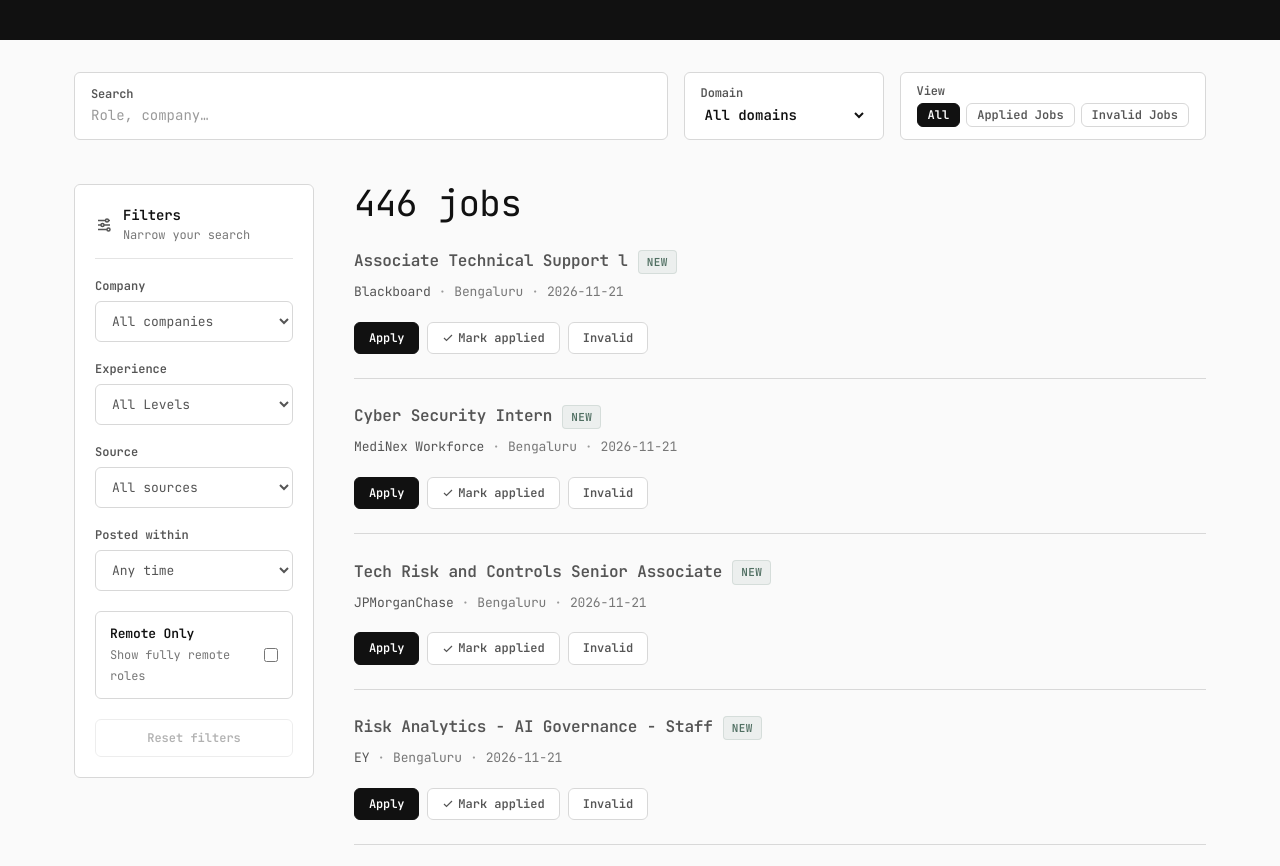
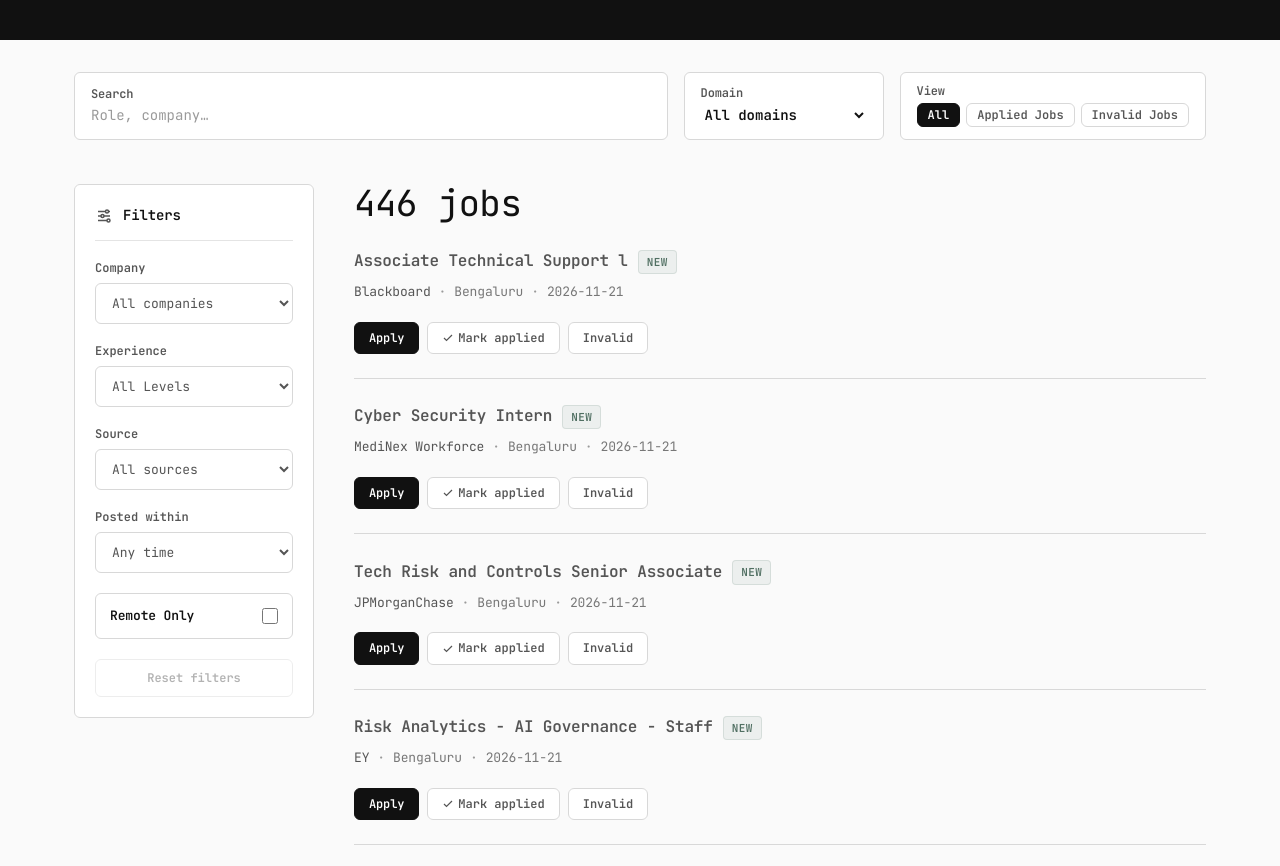
Before and after one commit to Akshay-dot-P/Walk-in-Job-Alert, a plain HTML site: page docs/index.html in a window 1280 px wide. Shown: the part 140-1006 px from the top of the page. Drawn offline with Linux system fonts and the light colour scheme.

Commit message:
Update index.html

```diff
--- a/docs/index.html
+++ b/docs/index.html
@@ -492,7 +492,7 @@ body{font-size:var(--fs-md);line-height:1.5;}
 <aside class="sidebar">
   <div class="sb-head">
     <svg viewBox="0 0 24 24" fill="none" stroke="currentColor" stroke-width="2"><path d="M4 6h10M18 6h2M4 12h4M12 12h8M4 18h12M20 18h0"/><circle cx="16" cy="6" r="2"/><circle cx="10" cy="12" r="2"/><circle cx="18" cy="18" r="2"/></svg>
-    <div><div class="sb-title">Filters</div><div class="sb-sub">Narrow your search</div></div>
+    <div><div class="sb-title">Filters</div><div class="sb-sub"></div></div>
   </div>
   <label class="sb-label" for="companySel">Company</label>
   <select class="sb-select" id="companySel"><option value="all">All companies</option></select>
@@ -512,7 +512,7 @@ body{font-size:var(--fs-md);line-height:1.5;}
     <option value="all">Any time</option><option value="1">Today or yesterday</option><option value="3">Last 3 days</option>
     <option value="7">Last 7 days</option><option value="14">Last 14 days</option><option value="30">Last 30 days</option>
   </select>
-  <label class="sb-check"><span><b>Remote Only</b><small>Show fully remote roles</small></span><input type="checkbox" id="remoteChk"></label>
+  <label class="sb-check"><span><b>Remote Only</b><small></small></span><input type="checkbox" id="remoteChk"></label>
   <button type="button" class="sb-reset" id="resetFilters" disabled>Reset filters</button>
 </aside>
 <main class="page">
```
